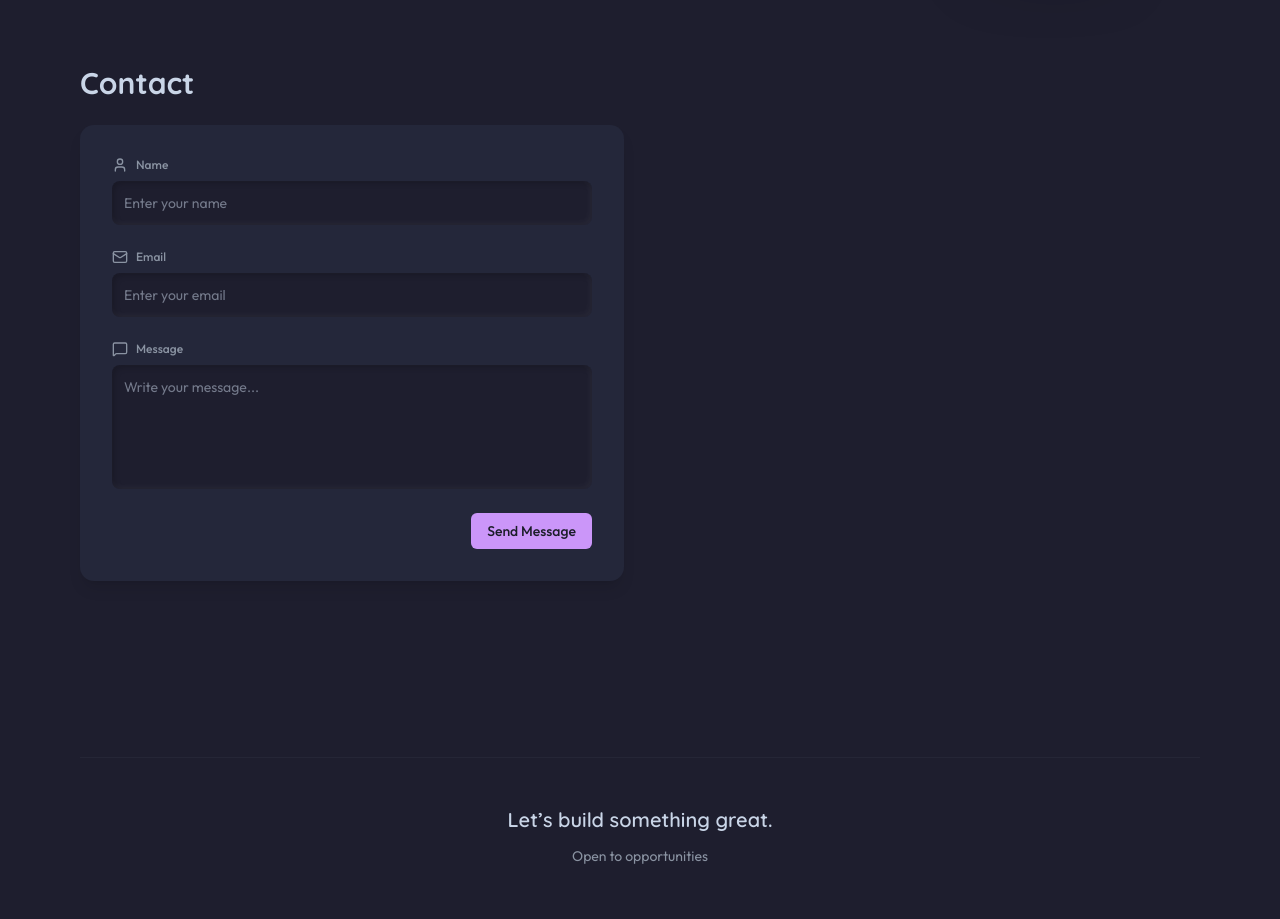
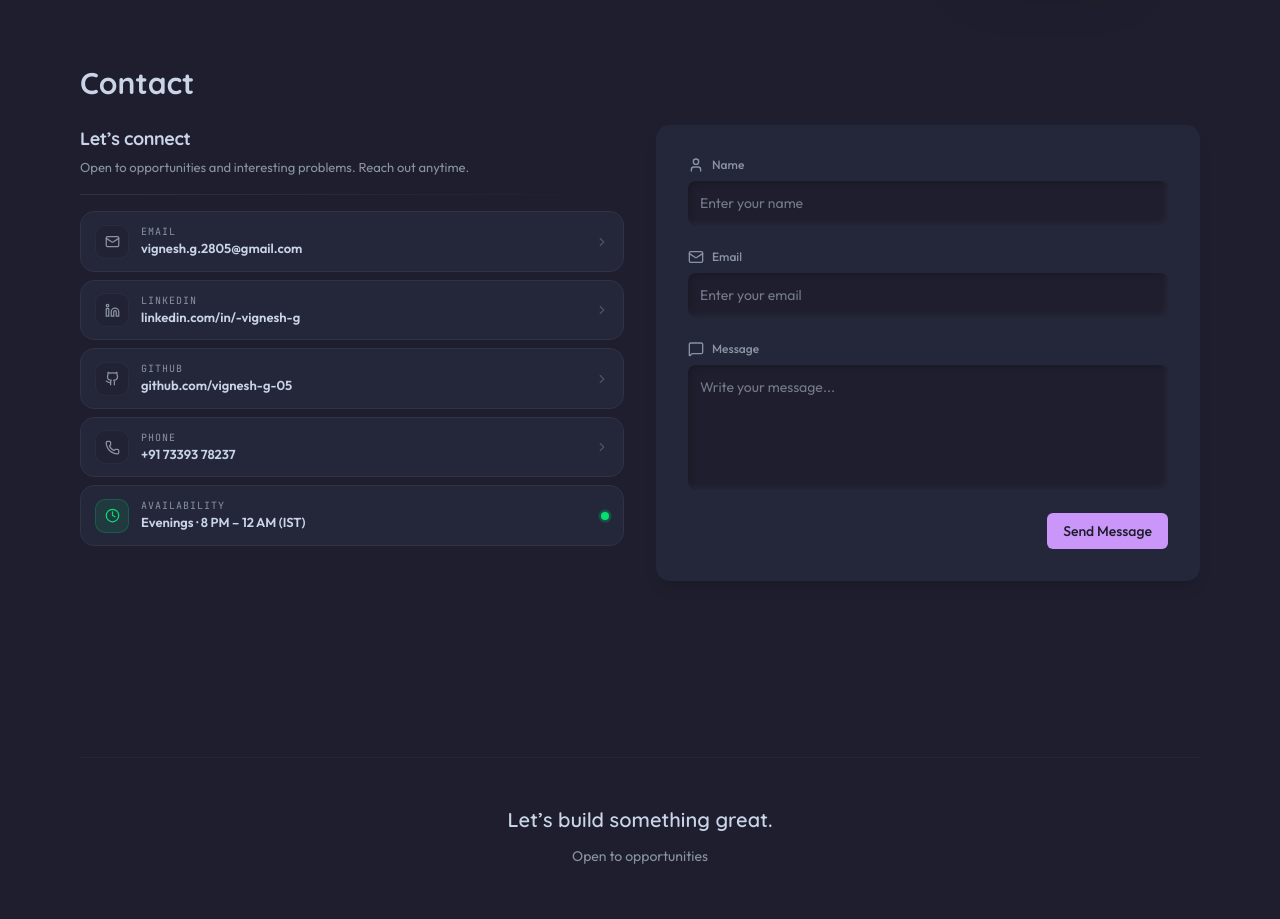
Before and after one commit to vignesh-g-05/portfolio, a React (Vite) app: page / in a window 1280 px wide. Shown: the part 2260-3179 px from the top of the page. Built offline with nearby package versions, Linux system fonts and the light colour scheme.

Commit message:
feat(contact): change form ui and add details

```diff
--- /dev/null
+++ b/src/features/contact/components/details.tsx
@@ -0,0 +1,94 @@
+import { siteConfig } from "@/configs/site";
+import { cn } from "@/lib/utils";
+import { ChevronRight, Clock } from "lucide-react";
+
+function Details() {
+  return (
+    <div className="flex flex-col gap-4">
+      {/* Header */}
+      <div className="space-y-1">
+        <h5 className="font-heading text-foreground text-lg font-bold tracking-tight">
+          Let’s connect
+        </h5>
+        <p className="text-muted-foreground text-[13px] leading-relaxed">
+          Open to opportunities and interesting problems. Reach out anytime.
+        </p>
+      </div>
+
+      {/* Divider */}
+      <div className="from-border h-px bg-linear-to-r to-transparent" />
+
+      {/* Contact links */}
+      <div className="flex flex-col gap-2">
+        {siteConfig.contacts.map((contact) => (
+          <a
+            key={contact.label}
+            href={contact.href}
+            target={
+              contact.href.startsWith("mailto") ||
+              contact.href.startsWith("tel")
+                ? undefined
+                : "_blank"
+            }
+            rel="noopener noreferrer"
+            className={cn(
+              "group relative flex items-center gap-3 overflow-hidden",
+              "border-border bg-secondary rounded-xl border px-3.5 py-3",
+              "hover:border-foreground/30 transition-all duration-150 hover:-translate-y-px",
+            )}
+          >
+            {/* Subtle hover glow */}
+            <div className="pointer-events-none absolute inset-0 bg-linear-to-r from-white/5 to-transparent opacity-0 transition-opacity group-hover:opacity-100" />
+
+            {/* Icon */}
+            <div className="border-border/60 bg-background/40 group-hover:border-foreground/20 flex size-8.5 shrink-0 items-center justify-center rounded-lg border transition-colors">
+              <contact.Icon className="text-muted-foreground group-hover:text-foreground size-3.75 transition-colors" />
+            </div>
+
+            {/* Text */}
+            <div className="min-w-0 flex-1">
+              <p className="text-muted-foreground font-mono text-[10px] tracking-widest uppercase">
+                {contact.label}
+              </p>
+              <p className="text-foreground truncate text-[13px] font-semibold">
+                {contact.value}
+              </p>
+            </div>
+
+            {/* Arrow */}
+            <ChevronRight className="text-muted-foreground/40 group-hover:text-foreground size-3.5 shrink-0 transition-all group-hover:translate-x-0.5" />
+          </a>
+        ))}
+        <div
+          className={cn(
+            "group relative flex items-center gap-3 overflow-hidden",
+            "border-border bg-secondary rounded-xl border px-3.5 py-3",
+          )}
+        >
+          {/* Icon */}
+          <div className="flex size-8.5 shrink-0 items-center justify-center rounded-lg border border-green-400/20 bg-green-400/10 transition-colors">
+            <Clock className="size-3.75 text-green-400" />
+          </div>
+
+          {/* Text */}
+          <div className="min-w-0 flex-1">
+            <p className="text-muted-foreground font-mono text-[10px] tracking-widest uppercase">
+              Availability
+            </p>
+            <p className="text-foreground text-[13px] font-semibold">
+              Evenings · 8 PM – 12 AM (IST)
+            </p>
+          </div>
+
+          {/* Status dot */}
+          <span className="relative ml-auto flex size-2">
+            <span className="absolute inline-flex h-full w-full animate-ping rounded-full bg-green-400 opacity-60" />
+            <span className="relative inline-flex size-2 rounded-full bg-green-400" />
+          </span>
+        </div>
+      </div>
+    </div>
+  );
+}
+
+export default Details;
--- /dev/null
+++ b/src/features/contact/components/form.tsx
@@ -0,0 +1,66 @@
+import { Button } from "@/components/ui/shadcn/button";
+
+import { Mail, MessageSquare, User } from "lucide-react";
+
+function Form() {
+  return (
+    <form className="bg-secondary w-full space-y-6 rounded-xl p-8 shadow-lg">
+      <div className="flex flex-col space-y-2">
+        <label
+          htmlFor="name"
+          className="text-muted-foreground flex items-center gap-2 text-xs font-medium transition-colors"
+        >
+          <User className="size-4 transition-colors" />
+          Name
+        </label>
+
+        <input
+          id="name"
+          type="text"
+          placeholder="Enter your name"
+          className="bg-card -focus-within:shadow-[inset_1px_1px_4px_rgba(0,0,0,0.3),inset_-1px_-1px_4px_rgba(255,255,255,0.08)] w-full rounded-md p-3 text-sm shadow-[inset_2px_2px_6px_rgba(0,0,0,0.2),inset_-2px_-2px_6px_rgba(255,255,255,0.05)] transition-all outline-none"
+        />
+      </div>
+
+      <div className="flex flex-col space-y-2">
+        <label
+          htmlFor="email"
+          className="text-muted-foreground flex items-center gap-2 text-xs font-medium transition-colors"
+        >
+          <Mail className="size-4 transition-colors" />
+          Email
+        </label>
+
+        <input
+          id="email"
+          type="email"
+          placeholder="Enter your email"
+          className="bg-card -focus-within:shadow-[inset_1px_1px_4px_rgba(0,0,0,0.3),inset_-1px_-1px_4px_rgba(255,255,255,0.08)] w-full rounded-md p-3 text-sm shadow-[inset_2px_2px_6px_rgba(0,0,0,0.2),inset_-2px_-2px_6px_rgba(255,255,255,0.05)] transition-all outline-none"
+        />
+      </div>
+
+      <div className="flex flex-col space-y-2">
+        <label
+          htmlFor="message"
+          className="text-muted-foreground flex items-center gap-2 text-xs font-medium transition-colors"
+        >
+          <MessageSquare className="size-4 transition-colors" />
+          Message
+        </label>
+
+        <textarea
+          id="message"
+          rows={5}
+          placeholder="Write your message..."
+          className="bg-card -focus-within:shadow-[inset_1px_1px_4px_rgba(0,0,0,0.3),inset_-1px_-1px_4px_rgba(255,255,255,0.08)] w-full resize-none rounded-md p-3 text-sm shadow-[inset_2px_2px_6px_rgba(0,0,0,0.2),inset_-2px_-2px_6px_rgba(255,255,255,0.05)] transition-all outline-none"
+        />
+      </div>
+
+      <Button size="sm" className="ml-auto flex">
+        Send Message
+      </Button>
+    </form>
+  );
+}
+
+export default Form;
--- a/src/features/contact/index.tsx
+++ b/src/features/contact/index.tsx
@@ -1,7 +1,7 @@
-import { Button } from "@/components/ui/shadcn/button";
-import { Mail, MessageSquare, User } from "lucide-react";
+import Details from "./components/details";
+import Form from "./components/form";
 
-export default function ContactForm() {
+export default function Contact() {
   return (
     <section
       className="scroll-mt-40 space-y-6"
@@ -15,64 +15,9 @@ export default function ContactForm() {
         Contact
       </h2>
 
-      <article className="grid gap-8 md:grid-cols-2">
-        <form className="bg-secondary w-full space-y-6 rounded-xl p-8 shadow-lg">
-          {/* Name */}
-          <div className="flex flex-col space-y-2">
-            <label
-              htmlFor="name"
-              className="text-muted-foreground flex items-center gap-2 text-xs font-medium transition-colors"
-            >
-              <User className="size-4 transition-colors" />
-              Name
-            </label>
-
-            <input
-              id="name"
-              type="text"
-              placeholder="Enter your name"
-              className="bg-card -focus-within:shadow-[inset_1px_1px_4px_rgba(0,0,0,0.3),inset_-1px_-1px_4px_rgba(255,255,255,0.08)] w-full rounded-md p-3 text-sm shadow-[inset_2px_2px_6px_rgba(0,0,0,0.2),inset_-2px_-2px_6px_rgba(255,255,255,0.05)] transition-all outline-none"
-            />
-          </div>
-
-          <div className="flex flex-col space-y-2">
-            <label
-              htmlFor="email"
-              className="text-muted-foreground flex items-center gap-2 text-xs font-medium transition-colors"
-            >
-              <Mail className="size-4 transition-colors" />
-              Email
-            </label>
-
-            <input
-              id="email"
-              type="email"
-              placeholder="Enter your email"
-              className="bg-card -focus-within:shadow-[inset_1px_1px_4px_rgba(0,0,0,0.3),inset_-1px_-1px_4px_rgba(255,255,255,0.08)] w-full rounded-md p-3 text-sm shadow-[inset_2px_2px_6px_rgba(0,0,0,0.2),inset_-2px_-2px_6px_rgba(255,255,255,0.05)] transition-all outline-none"
-            />
-          </div>
-
-          <div className="flex flex-col space-y-2">
-            <label
-              htmlFor="message"
-              className="text-muted-foreground flex items-center gap-2 text-xs font-medium transition-colors"
-            >
-              <MessageSquare className="size-4 transition-colors" />
-              Message
-            </label>
-
-            <textarea
-              id="message"
-              rows={5}
-              placeholder="Write your message..."
-              className="bg-card -focus-within:shadow-[inset_1px_1px_4px_rgba(0,0,0,0.3),inset_-1px_-1px_4px_rgba(255,255,255,0.08)] w-full resize-none rounded-md p-3 text-sm shadow-[inset_2px_2px_6px_rgba(0,0,0,0.2),inset_-2px_-2px_6px_rgba(255,255,255,0.05)] transition-all outline-none"
-            />
-          </div>
-
-          <Button size="sm" className="ml-auto flex">
-            Send Message
-          </Button>
-        </form>
+      <article className="grid grid-cols-2 gap-8">
+        <Details />
+        <Form />
       </article>
     </section>
   );
```
